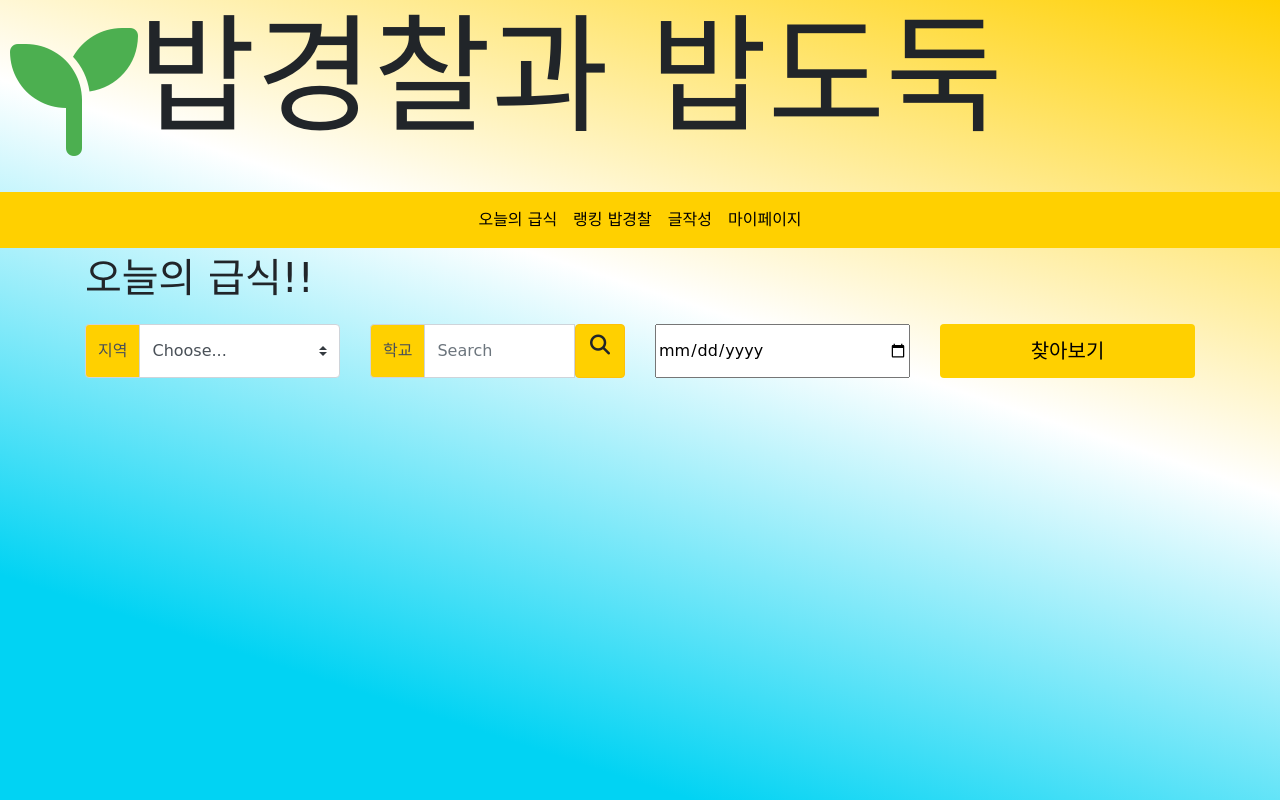
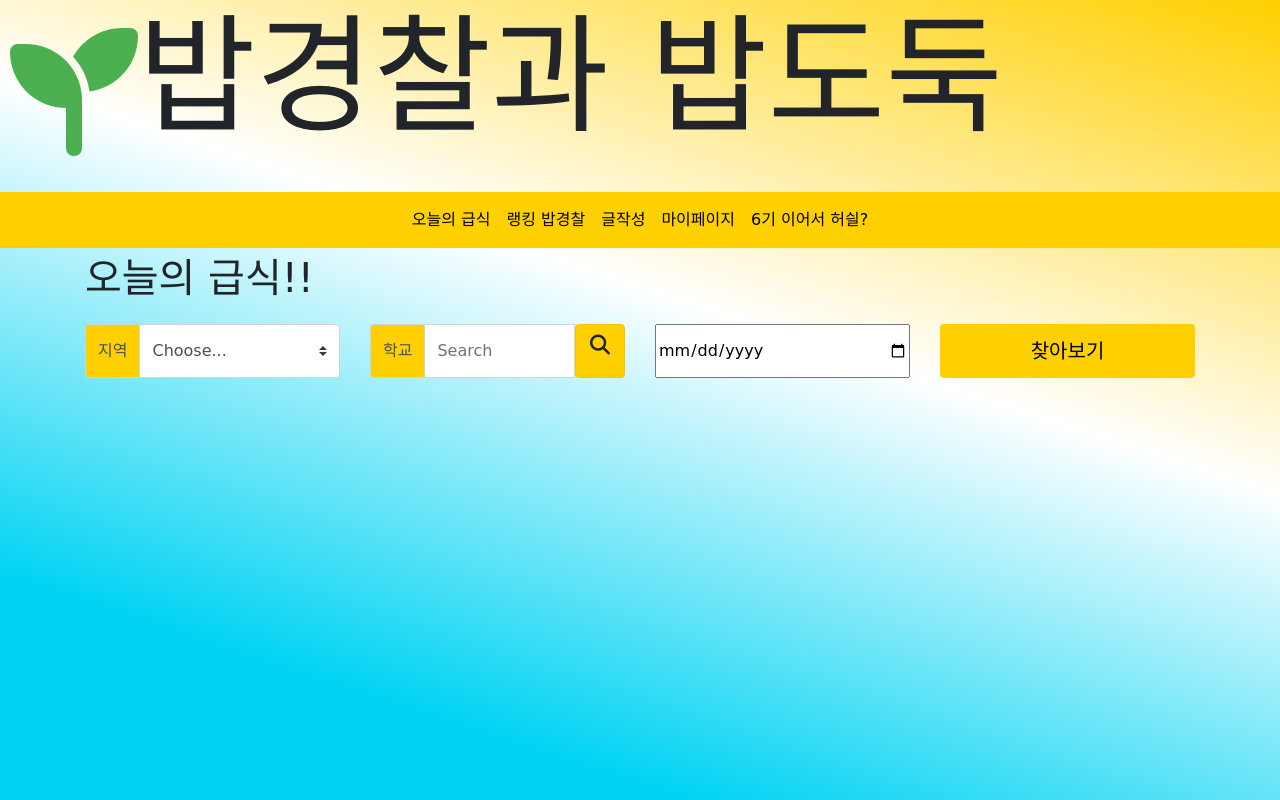
Before and after one commit to YumYumTastyGood/meal-board, a plain HTML site: page docs/index.html in a window 1280 px wide. Shown: the top 800 px of the page. Drawn offline with nearby package versions, Linux system fonts and the light colour scheme; no server answers; a web font is replaced by a local one.

Commit message:
Hotfix, add google login entry point

```diff
--- a/docs/index.html
+++ b/docs/index.html
@@ -101,6 +101,9 @@
           </li>
           <li class="nav-item">
             <a class="nav-link" href="mypage.html">마이페이지</a>
+          </li>
+          <li calss="nav-item">
+            <a class="nav-link" href="https://meal-board.herokuapp.com/login">6기 이어서 허싈?</a>
           </li>
         </ul>
       </div>
```
